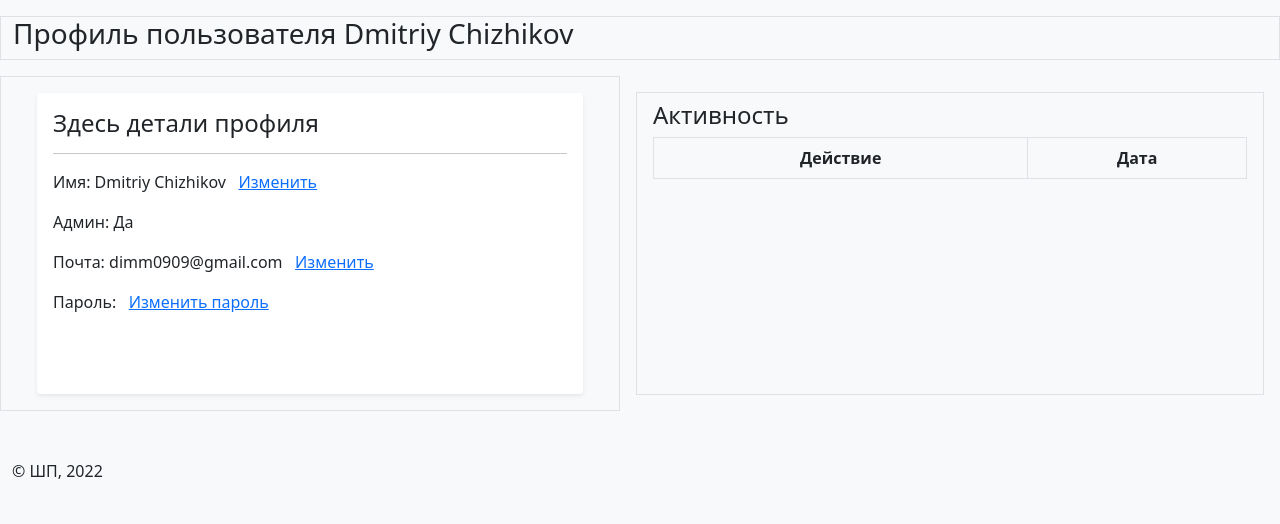
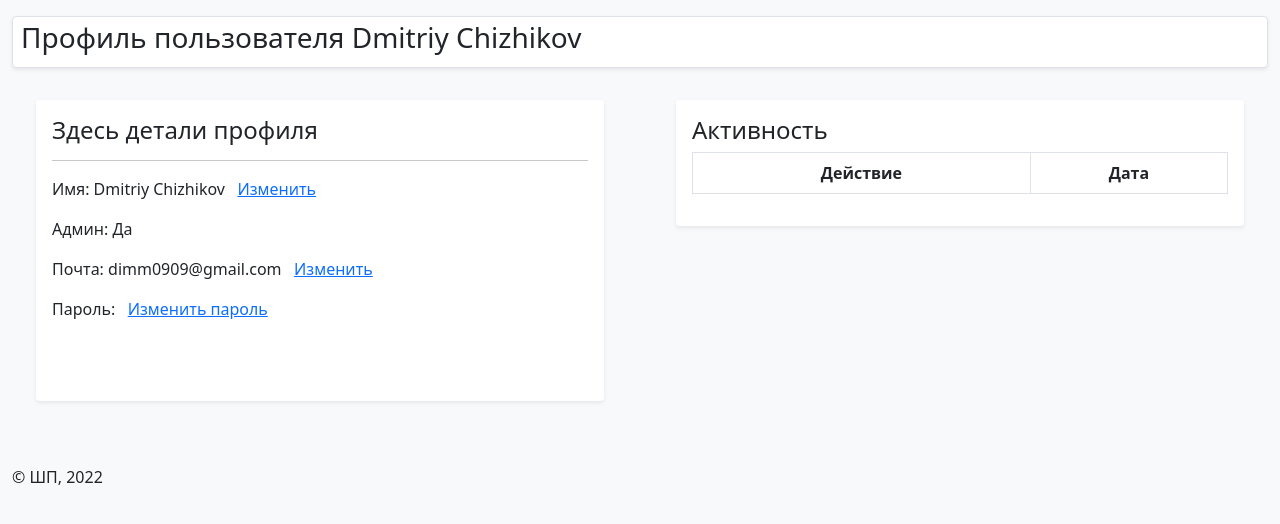
Before and after one commit to dimm0909/simple-votings, a Django app: page /profile/1/ in a window 1280 px wide. Shown: the part 56-580 px from the top of the page. Run offline with Django 3.2, Linux system fonts and the light colour scheme; a user stored in the database is signed in; data comes from the database, SQL or seed files in the repository; lists and menus that the app fills with data are empty.

Commit message:
profile page redesign finished

```diff
--- a/main/templates/pages/profile.html
+++ b/main/templates/pages/profile.html
@@ -2,13 +2,15 @@
 
 
 {% block content %}
-  <div class="row">
-    <div class="col border mt-2">
+  <div class="row mt-3">
+    <div class="container">
+      <div class="border rounded shadow-sm bg-white py-1 px-2 ">
         <h3>Профиль пользователя {{ user.username }}</h3>
       </div>
     </div>
+  </div>
   <div class="row mt-3">
-    <div class="col border">
+    <div class="col">
     <div class="container">
       <div class="my-3 p-3 bg-body rounded shadow-sm">
         <h4>Здесь детали профиля</h4>
@@ -58,7 +60,9 @@
        </div>
      </div>
     </div>
-    <div class="col border m-3 bg-light px-3 py-2">
+    <div class="col">
+      <div class="container">
+        <div class="my-3 p-3 bg-body rounded shadow-sm">
           <h4>Активность</h4>
           <table class="table table-bordered table-hover text-center">
             <thead>
@@ -83,6 +87,8 @@
             {% endfor %}
             </tbody>
           </table>
+        </div>
+      </div>
     </div>
   </div>
 {% endblock %}
```
Lines whose indentation alone changed are shown as unchanged.
